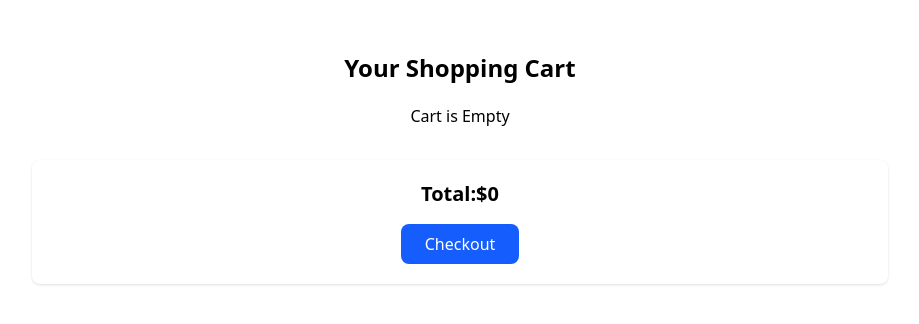
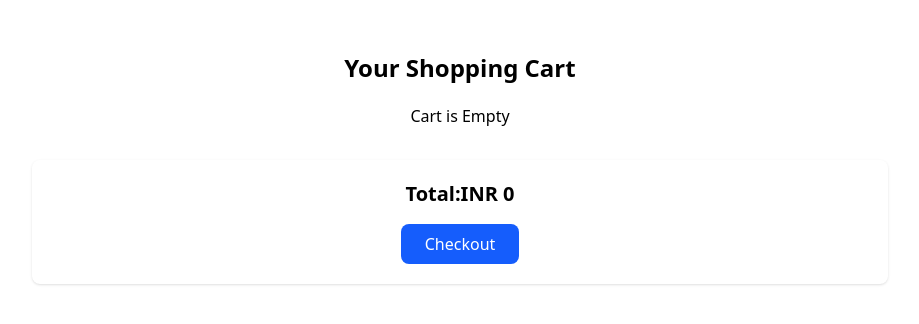
Before and after one commit to Samsul7718/shop_cart_frontend, a React (Vite) app: page /cart in a window 1280 px wide. Shown: the top 324 px of the page, without its empty margins (180-1099 px from the left). Built offline with nearby package versions, Linux system fonts and the light colour scheme.

Commit message:
chenged $ to INR

```diff
--- a/src/component/CartPage.jsx
+++ b/src/component/CartPage.jsx
@@ -65,7 +65,7 @@ const CartPage = () => {
         )}
         {/* Total price */}
         <div className='mt-8 p-5 shadow rounded-lg shadow-sm'>
-            <h2 className='text-xl font-bold'>Total:${total}</h2>
+            <h2 className='text-xl font-bold'>Total:INR {total}</h2>
             <button
             onClick={handleCheckout}
             className='bg-blue-600 text-white px-6 py-2 rounded-lg mt-4'>
--- a/src/component/ProductPage.jsx
+++ b/src/component/ProductPage.jsx
@@ -27,7 +27,7 @@ const ProductPage = () => {
             <div className="flex-1"></div>
            <h2 className="text-2xl mb-4 font-bold ">Product Page</h2>
            <Link to="/cart">
-           <button className='bg-sky-400 text-white p-4 m-4'>Go to Cart</button>
+           <button className='bg-sky-400 text-white  p-4 m-4'>Go to Cart</button>
            </Link>
 
         </div>
@@ -42,7 +42,7 @@ const ProductPage = () => {
                     className="object-cover"/>
                     <div className="flex-1">
                     <h3 className="font-medium">{product.name}</h3>
-                     <p>${product.price}</p>
+                     <p>INR {product.price}</p>
                   </div>
                    <button
                      onClick={() => handleCartProduct(product)}
```
